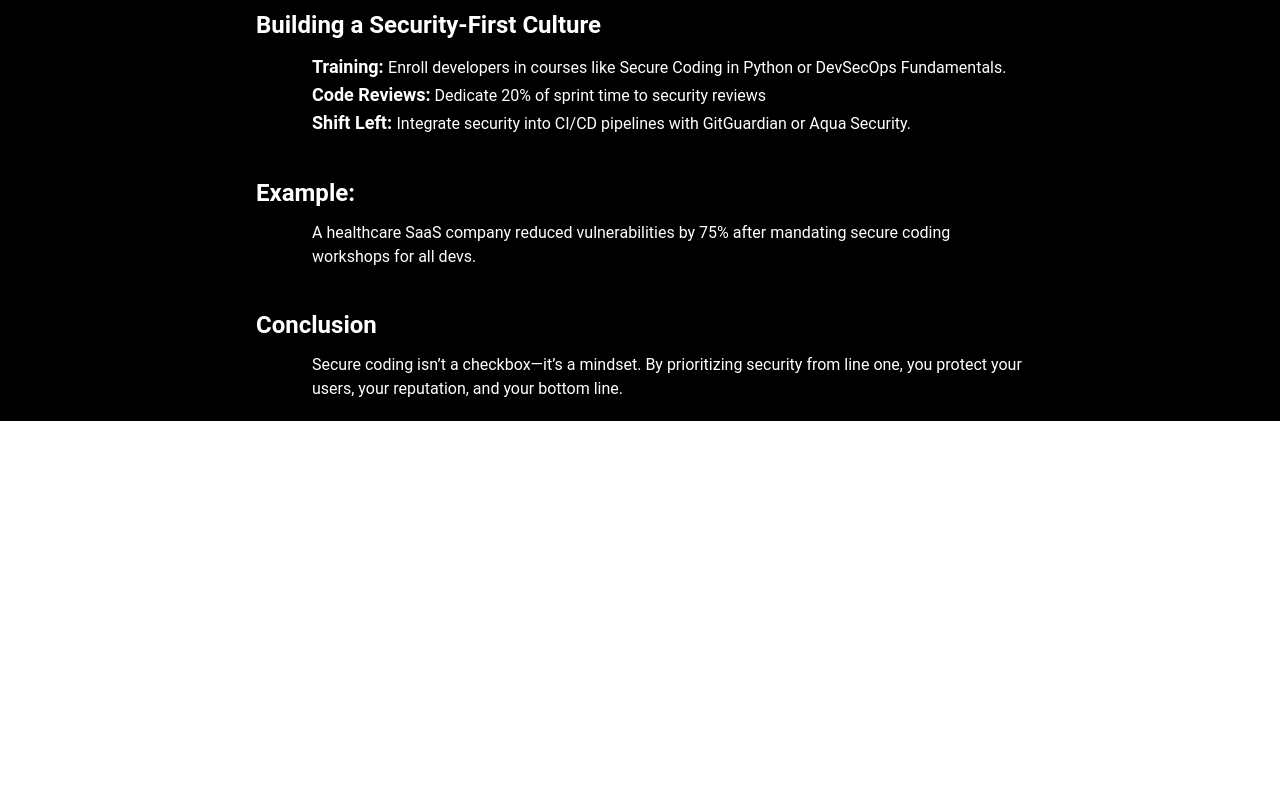
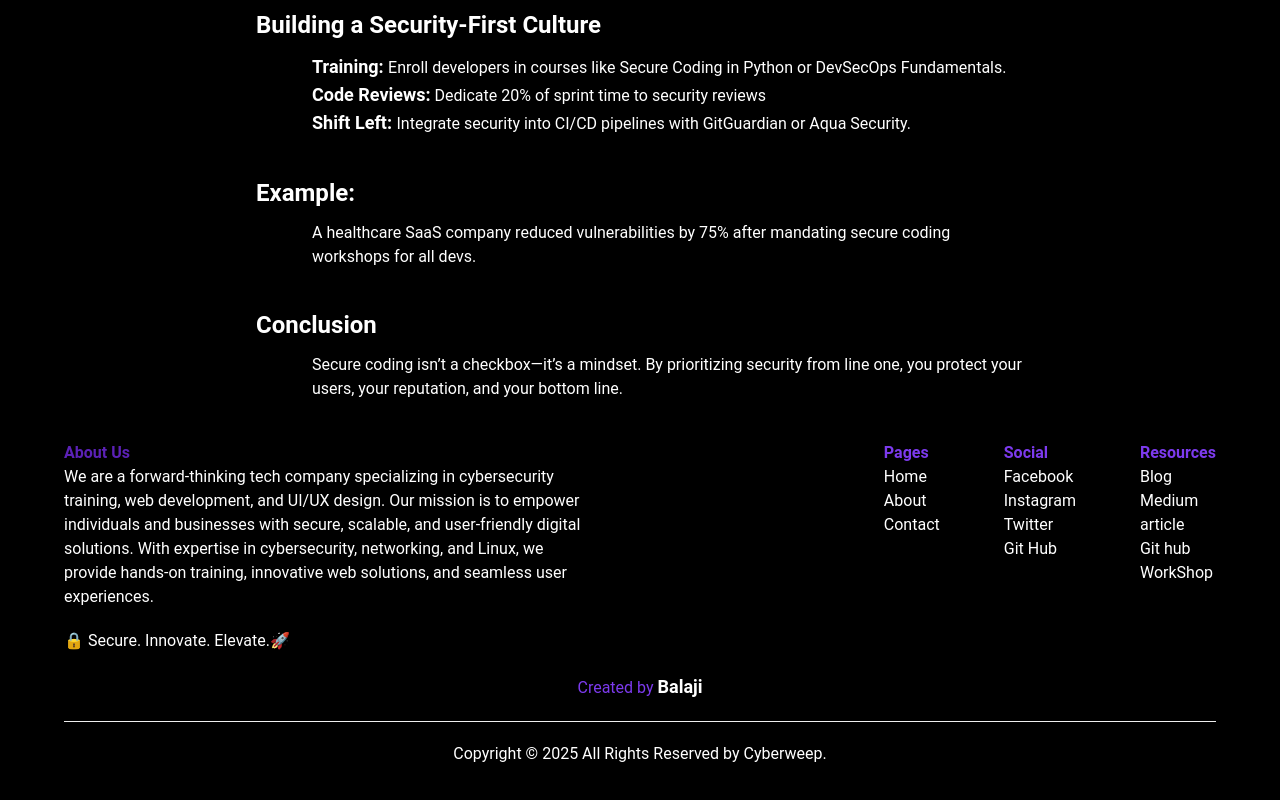
Before and after one commit to codingisf/cyberweep, a React (Vite) app: page /blog/blog2 in a window 1280 px wide. Shown: the part 1387-2187 px from the top of the page. Before the commit the page ends 1808 px from the top, so only its background shows below. Built offline with nearby package versions, Linux system fonts and the light colour scheme.

Commit message:
Update Blog2.jsx

```diff
--- a/src/Pages/Blog/Blog2.jsx
+++ b/src/Pages/Blog/Blog2.jsx
@@ -1,4 +1,5 @@
 import React from "react";
+import Footer from "../../Components/Footer";
 
 function Blog2() {
   return (
@@ -110,6 +111,7 @@ function Blog2() {
           your bottom line.
         </p>
       </section>
+      <Footer className="h-[30%]" />
     </section>
   );
 }
```
